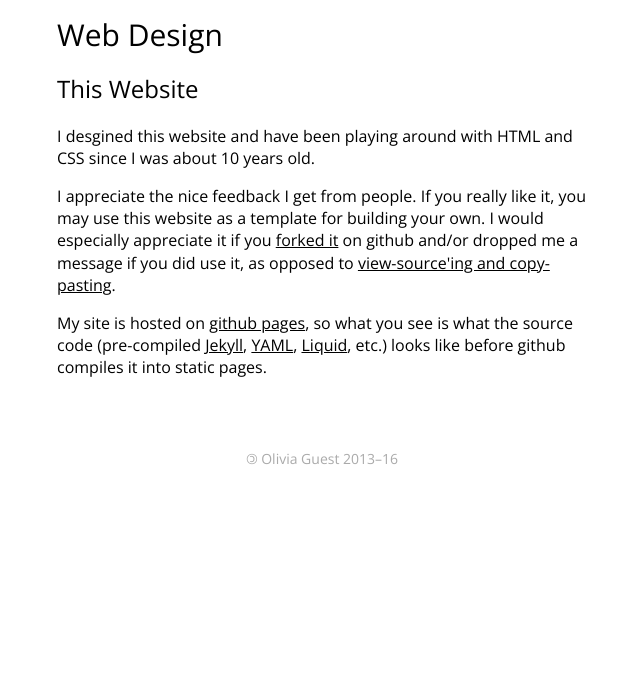
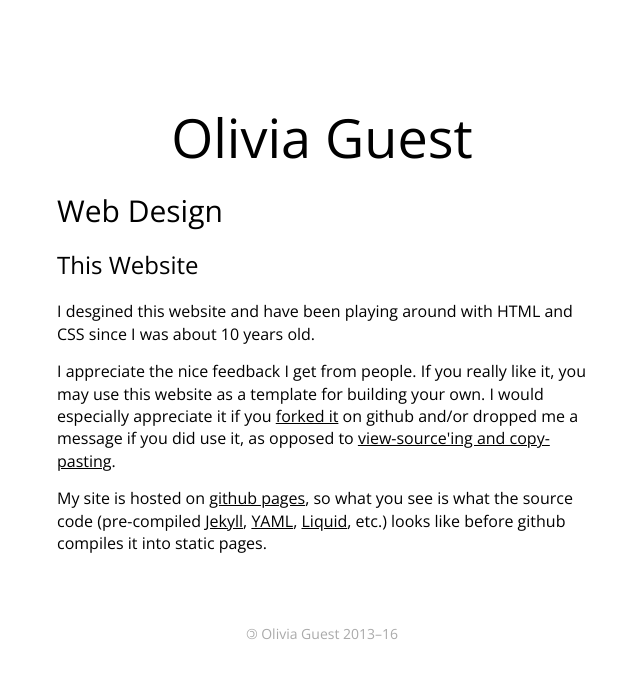
Before and after one commit to oliviaguest/oliviaguest.github.io, a Jekyll site: the page built from web-design.md, in a window 1280 px wide. Shown: the top 678 px of the page, without its empty margins (318-958 px from the left). Built offline with Jekyll 4.4.1, drawn with Linux system fonts in a browser that asks for light colours; nearby versions of some CDN libraries.

Commit message:
Update page.html

```diff
--- a/_layouts/page.html
+++ b/_layouts/page.html
@@ -3,6 +3,10 @@ layout: default
 ---
 
 <article class="page">
+
+<div id="header">
+<a href="/">Olivia Guest</a>
+</div>
 
   <h1>{{ page.title }}</h1>
 
```
